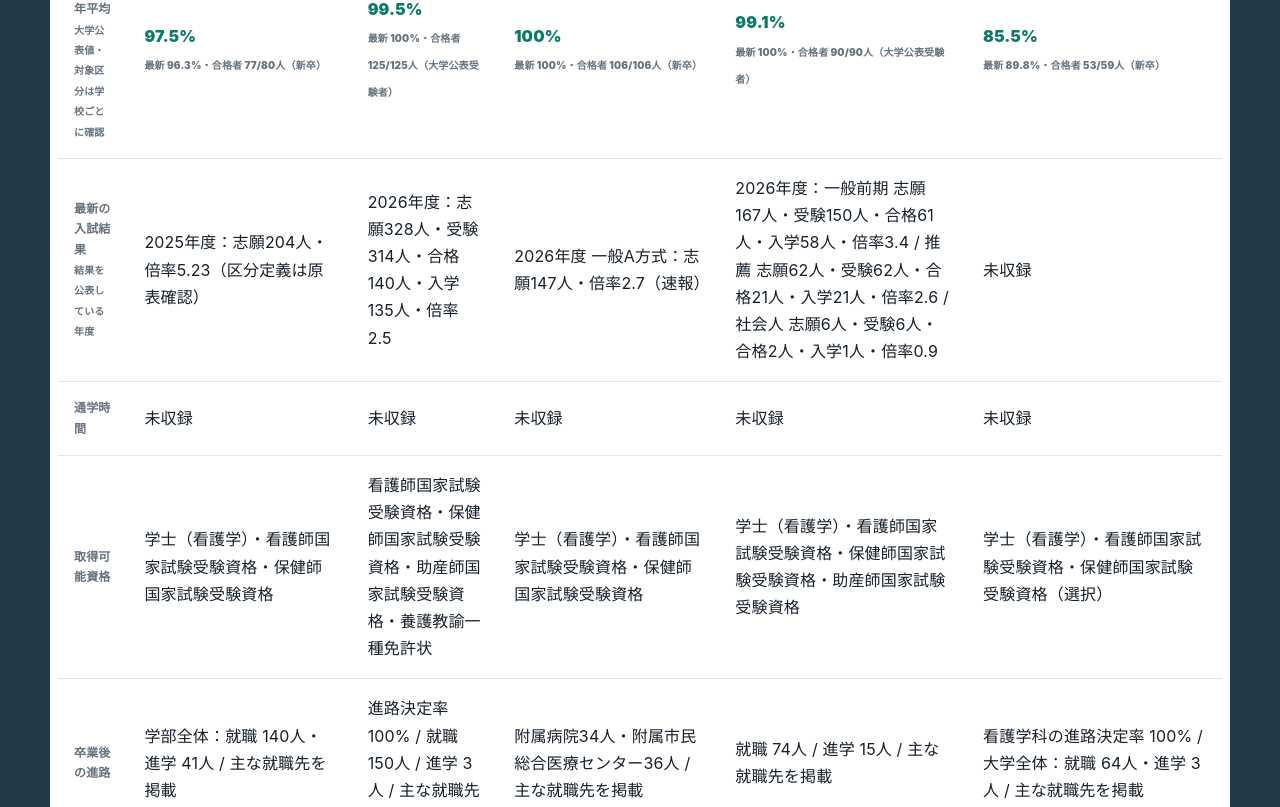
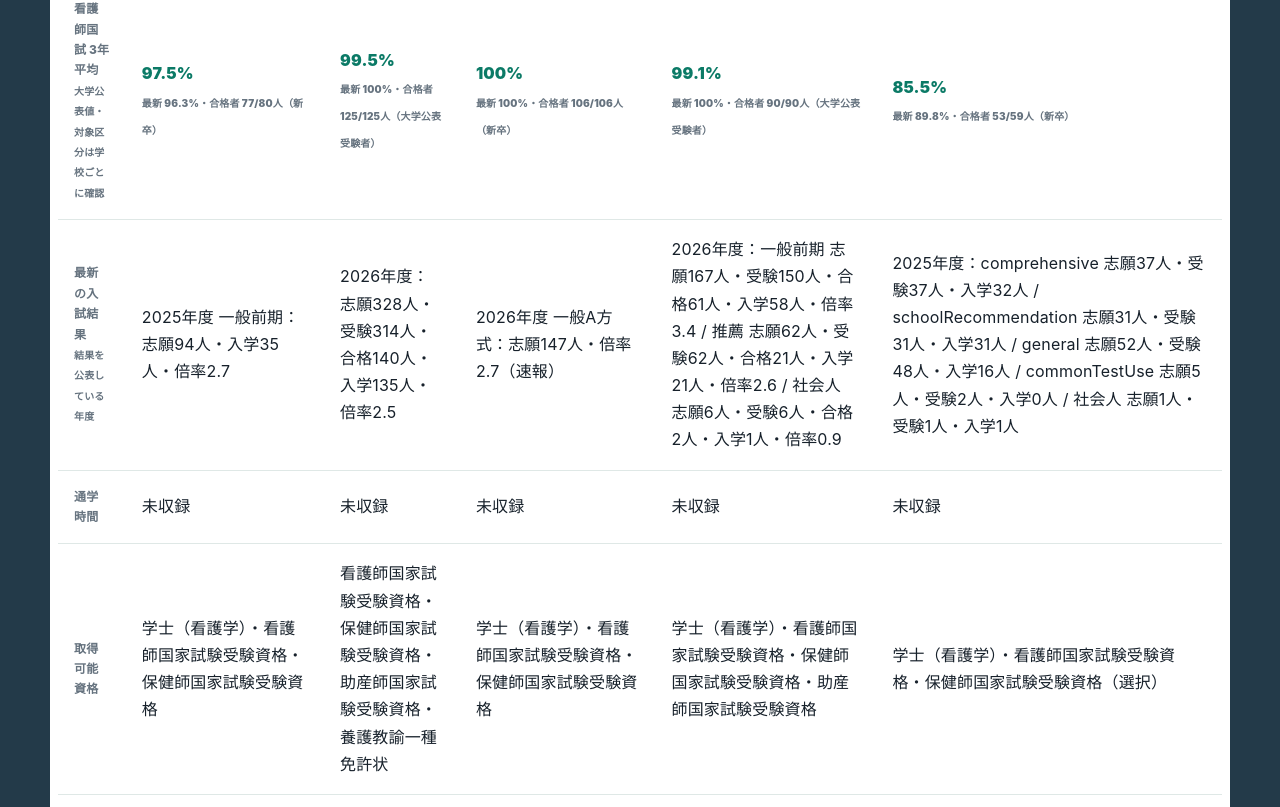
Before and after one commit to toneai0717-bit/kangoshi-shingaku-navi, a Next.js app: page / in a window 1280 px wide. Shown: the part 3178-3985 px from the top of the page. Built offline with nearby package versions, Linux system fonts and the light colour scheme.

Commit message:
feat: complete priority admissions and cost data

```diff
--- a/app/data/schools.ts
+++ b/app/data/schools.ts
@@ -19,6 +19,7 @@ type RawSchool = {
   };
   admissions?: Array<{
     academicYear: number;
+    selectionType?: string;
     recruitment?: Record<string, number | string | null>;
     result?: Record<string, unknown>;
     notes?: string;
@@ -29,6 +30,8 @@ type RawSchool = {
     annualTuition?: number;
     textbookAndUniformEstimateAnnual?: { min: number; max: number };
     insuranceEstimateFourYear?: number;
+    otherInitialCostsEstimate?: number;
+    otherInitialCosts?: string;
     practicalFee?: number;
     breakdown?: { practicalTraining?: number };
     experimentalPracticeFee?: { annualFromYear2?: number };
@@ -90,6 +93,7 @@ export type School = {
   missingFieldLabels: string[];
   entranceExamFeeLabel: string;
   materialsCostLabel: string;
+  otherInitialCostLabel: string;
   admissionSummary: string;
   admissionResultSummary: string;
   careerSummary: string;
@@ -169,8 +173,10 @@ const formatAdmissionSummary = (admissions: RawSchool['admissions']) => {
 };
 
 const formatAdmissionResult = (admissions: RawSchool['admissions']) => {
-  const admission = admissions?.find((item) => item.result)?.result;
-  const academicYear = admissions?.find((item) => item.result)?.academicYear;
+  const admissionRecord = admissions?.find((item) => item.selectionType === 'generalFirstTerm' && item.result)
+    ?? admissions?.find((item) => item.result);
+  const admission = admissionRecord?.result;
+  const academicYear = admissionRecord?.academicYear;
   if (!admission || academicYear === undefined) return '未収録';
 
   const formatRow = (label: string, row: Record<string, unknown>) => {
@@ -188,13 +194,14 @@ const formatAdmissionResult = (admissions: RawSchool['admissions']) => {
   if (rows.length) return `${academicYear}年度：${rows.join(' / ')}`;
 
   if (typeof admission.applicants === 'number') {
+    const selectionLabel = admissionRecord.selectionType === 'generalFirstTerm' ? ' 一般前期' : '';
     const applicants = `志願${admission.applicants}人`;
     const examinees = typeof admission.examinees === 'number' ? `・受験${admission.examinees}人` : '';
     const finalPassers = typeof admission.finalPassers === 'number' ? `・合格${admission.finalPassers}人` : '';
     const enrollees = typeof admission.enrollees === 'number' ? `・入学${admission.enrollees}人` : '';
     const ratio = typeof admission.applicantRatio === 'number' ? `・倍率${admission.applicantRatio}` : '';
     const note = admission.departmentCapacity !== undefined ? '（区分定義は原表確認）' : '';
-    return `${academicYear}年度：${applicants}${examinees}${finalPassers}${enrollees}${ratio}${note}`;
+    return `${academicYear}年度${selectionLabel}：${applicants}${examinees}${finalPassers}${enrollees}${ratio}${note}`;
   }
 
   if (typeof admission.generalA方式Applicants === 'number') {
@@ -233,6 +240,11 @@ const formatMaterialsCost = (fee: RawSchool['fees'][number] | undefined) => {
   if (practicalTraining === undefined) return '未収録';
   const fromYear = fee.experimentalPracticeFee?.annualFromYear2 ? '（2年次〜）' : '';
   return `実習費 年${formatMan(practicalTraining)}${fromYear}`;
+};
+
+const formatOtherInitialCosts = (fee: RawSchool['fees'][number] | undefined) => {
+  if (!fee?.otherInitialCostsEstimate) return '未収録';
+  return `${formatMan(fee.otherInitialCostsEstimate)}${fee.otherInitialCosts ? `（${fee.otherInitialCosts}）` : ''}`;
 };
 
 const buildSchool = (raw: RawSchool): School => {
@@ -279,6 +291,7 @@ const buildSchool = (raw: RawSchool): School => {
     missingFieldLabels: raw.dataQuality.missingFields.map((field) => missingFieldLabels[field] ?? field),
     entranceExamFeeLabel: formatEntranceExamFee(fee?.entranceExamFee),
     materialsCostLabel: formatMaterialsCost(fee),
+    otherInitialCostLabel: formatOtherInitialCosts(fee),
     admissionSummary: formatAdmissionSummary(raw.admissions),
     admissionResultSummary: formatAdmissionResult(raw.admissions),
     careerSummary: formatCareerSummary(raw.career),
--- a/data/research/kanto-nursing-5-2026-08-26.json
+++ b/data/research/kanto-nursing-5-2026-08-26.json
@@ -72,6 +72,19 @@
           },
           "notes": "大学公表の学部入試状況表に掲載された看護学科行。区分別の列定義は原表を併記して再確認する。",
           "sourceIds": ["tmu-admission-results-2025"]
+        },
+        {
+          "academicYear": 2025,
+          "selectionType": "generalFirstTerm",
+          "result": {
+            "recruitment": 35,
+            "applicants": 94,
+            "applicantRatio": 2.7,
+            "admitted": 43,
+            "enrollees": 35
+          },
+          "notes": "一般選抜前期日程の公式表。募集人員・志願者・倍率・合格者・入学者の列定義を確認済み。",
+          "sourceIds": ["tmu-admission-results-2025-general"]
         }
       ],
       "fees": [
@@ -365,10 +378,11 @@
           "admissionFee": 282000,
           "annualTuition": 642960,
           "knownFourYearSchoolCostEstimate": {
-            "value": 2853840,
-            "calculation": "入学料＋授業料年額×4。保険料、後援会費、教科書、PC等は別。"
+            "value": 2931210,
+            "calculation": "入学料＋授業料年額×4＋保険料5,370円＋後援会費60,000円＋同窓会費12,000円。教科書・PC等は別。"
           },
-          "otherInitialCosts": "学生教育研究災害傷害保険料、後援会費、同窓会費等が別途必要。",
+          "otherInitialCostsEstimate": 77370,
+          "otherInitialCosts": "保険料5,370円（4年分）・後援会費60,000円・同窓会費12,000円など。初年度の確認済み合計は1,002,330円。",
           "sourceIds": ["chiba-fees"]
         }
       ],
@@ -435,6 +449,18 @@
           "recruitment": { "comprehensive": 20, "schoolRecommendation": 40, "general": 20, "commonTestUse": "若干名", "socialAdult": "若干名", "overseasReturnee": "若干名" },
           "notes": "公式入試日程ページの2027年度看護学部欄を構造化。募集人員80名に対し、若干名区分の位置づけ・重複関係は募集要項で最終確認する。",
           "sourceIds": ["junshin-admissions-2027"]
+        },
+        {
+          "academicYear": 2025,
+          "result": {
+            "comprehensive": { "applicants": 37, "examinees": 37, "admitted": 37, "enrollees": 32 },
+            "schoolRecommendation": { "applicants": 31, "examinees": 31, "admitted": 31, "enrollees": 31 },
+            "general": { "recruitment": 25, "applicants": 52, "examinees": 48, "admitted": 48, "enrollees": 16 },
+            "commonTestUse": { "applicants": 5, "examinees": 2, "admitted": 2, "enrollees": 0 },
+            "socialAdult": { "applicants": 1, "examinees": 1, "admitted": 1, "enrollees": 1 }
+          },
+          "notes": "公式FACT BOOK 2025の看護学部・選抜区分別表。募集定員が若干名の区分は数値を補完せず、実績のみ構造化。",
+          "sourceIds": ["junshin-factbook-2025"]
         }
       ],
       "fees": [
@@ -481,7 +507,7 @@
         "confidence": "high",
         "missingFields": ["2026 national exam result", "textbookCost", "homeCommuteTime"]
       },
-      "sourceIds": ["junshin-program", "junshin-capacity", "junshin-admissions-2027", "junshin-fees", "junshin-national-exam", "junshin-career", "junshin-career-2026", "junshin-scholarships", "junshin-admission"]
+      "sourceIds": ["junshin-program", "junshin-capacity", "junshin-admissions-2027", "junshin-factbook-2025", "junshin-fees", "junshin-national-exam", "junshin-career", "junshin-career-2026", "junshin-scholarships", "junshin-admission"]
     }
   ],
   "sources": [
@@ -489,6 +515,7 @@
     { "id": "tmu-program", "title": "東京都立大学 看護学科概要", "url": "https://www.hs.tmu.ac.jp/faculty/kango/info.html", "sourceType": "university-official", "accessedAt": "2026-08-26", "verificationStatus": "verified" },
     { "id": "tmu-admissions-2027", "title": "東京都立大学 2027年度入試募集人員", "url": "https://www.tmu.ac.jp/entrance/faculty/34824.html?d=assets/files/download/entrance/guide/2026/2027bosyuujinin.pdf", "sourceType": "official-pdf", "publishedOrUpdated": "2026-07-28", "accessedAt": "2026-08-26", "verificationStatus": "partially-structured" },
     { "id": "tmu-admission-results-2025", "title": "東京都立大学 2025年度入試状況（学部）", "url": "https://www.tmu.ac.jp/university/kyouikujouhoutop/legal-matters/sinrotop/22536.html", "sourceType": "university-official", "accessedAt": "2026-08-26", "verificationStatus": "partially-structured" },
+    { "id": "tmu-admission-results-2025-general", "title": "東京都立大学 2025年度入学試験実施状況（一般選抜）", "url": "https://www.tmu.ac.jp/entrance/faculty/37427/condition.html?d=assets/files/download/entrance/2025_entrance_examination_implementation_status.pdf", "sourceType": "official-pdf", "accessedAt": "2026-08-27", "verificationStatus": "verified" },
     { "id": "tmu-fees", "title": "東京都立大学 学費・減免制度・奨学金制度等", "url": "https://www.tmu.ac.jp/campuslife_career/expenses.html", "sourceType": "university-official", "accessedAt": "2026-08-27", "verificationStatus": "verified" },
     { "id": "tmu-fees-2026-exemption", "title": "東京都立大学 2026年度授業料等減免・分納申請", "url": "https://gs.tmu.ac.jp/exemption/996.html", "sourceType": "university-official", "accessedAt": "2026-08-27", "verificationStatus": "verified" },
     { "id": "tmu-national-exam", "title": "東京都立大学 国家資格試験合格状況", "url": "https://www.hs.tmu.ac.jp/campus/passing.html", "sourceType": "university-official", "accessedAt": "2026-08-26", "verificationStatus": "verified" },
@@ -518,13 +545,14 @@
     { "id": "chiba-admissions-2027", "title": "千葉大学看護学部 2027年度入学者選抜概要", "url": "https://www.n.chiba-u.jp/admission/undergraduate/opencampus/oc-1.html", "sourceType": "university-official", "accessedAt": "2026-08-26", "verificationStatus": "verified" },
     { "id": "chiba-admission-results", "title": "千葉大学看護学部 志願者数・合格者数", "url": "https://www.n.chiba-u.jp/students/index.html", "sourceType": "university-official", "accessedAt": "2026-08-27", "verificationStatus": "verified" },
     { "id": "chiba-admission-fee", "title": "千葉大学看護学部 よくいただくお問い合わせ（入学検定料）", "url": "https://www.n.chiba-u.jp/contact/faq.html", "sourceType": "university-official", "accessedAt": "2026-08-26", "verificationStatus": "verified" },
-    { "id": "chiba-fees", "title": "千葉大学看護学部 学費等", "url": "https://www.n.chiba-u.jp/admission/undergraduate/opencampus/oc-1.html", "sourceType": "university-official", "accessedAt": "2026-08-26", "verificationStatus": "verified" },
+    { "id": "chiba-fees", "title": "千葉大学看護学部 学費等", "url": "https://www.n.chiba-u.jp/admission/undergraduate/opencampus/oc-1.html", "sourceType": "university-official", "accessedAt": "2026-08-27", "verificationStatus": "verified" },
     { "id": "chiba-national-exam", "title": "千葉大学看護学部 国家試験・進路", "url": "https://www.n.chiba-u.jp/students/index.html", "sourceType": "university-official", "accessedAt": "2026-08-26", "verificationStatus": "verified" },
     { "id": "chiba-career", "title": "千葉大学看護学部 国家試験・進路", "url": "https://www.n.chiba-u.jp/students/index.html", "sourceType": "university-official", "accessedAt": "2026-08-26", "verificationStatus": "verified" },
     { "id": "chiba-scholarships", "title": "千葉大学 2027大学案内 奨学金・授業料支援", "url": "https://www.n.chiba-u.jp/outline/pamphlet/undergraduate_2027/pageindices/index21.html", "sourceType": "official-pamphlet", "accessedAt": "2026-08-27", "verificationStatus": "verified" },
     { "id": "junshin-program", "title": "東京純心大学 看護学部看護学科", "url": "https://www.t-junshin.ac.jp/univ/dep07.html", "sourceType": "university-official", "accessedAt": "2026-08-26", "verificationStatus": "verified" },
     { "id": "junshin-capacity", "title": "東京純心大学 収容定員及び在籍数", "url": "https://www.t-junshin.ac.jp/univ/col/summary__trashed/fixed_number.html", "sourceType": "university-official", "publishedOrUpdated": "2026-05-01", "accessedAt": "2026-08-26", "verificationStatus": "verified" },
     { "id": "junshin-admissions-2027", "title": "東京純心大学 選抜試験情報・出願", "url": "https://www.t-junshin.ac.jp/univ/pro/schedule.html", "sourceType": "university-official", "accessedAt": "2026-08-26", "verificationStatus": "partially-structured" },
+    { "id": "junshin-factbook-2025", "title": "東京純心大学 FACT BOOK 2025", "url": "https://www.t-junshin.ac.jp/univ/wp-content/uploads/FACT_BOOK2025.pdf", "sourceType": "official-pdf", "accessedAt": "2026-08-27", "verificationStatus": "verified" },
     { "id": "junshin-fees", "title": "東京純心大学 検定料・授業料", "url": "https://www.t-junshin.ac.jp/univ/pro/price.html", "sourceType": "university-official", "accessedAt": "2026-08-26", "verificationStatus": "verified" },
     { "id": "junshin-national-exam", "title": "東京純心大学 自己点検評価書・看護師国家試験データ", "url": "https://www.t-junshin.ac.jp/univ/wp-content/uploads/R6zikotenkenhyokasyo.pdf", "sourceType": "official-pdf", "accessedAt": "2026-08-26", "verificationStatus": "verified" },
     { "id": "junshin-career", "title": "東京純心大学 卒業後の進路・就職先", "url": "https://www.t-junshin.ac.jp/univ/col/h30_006.html", "sourceType": "university-official", "accessedAt": "2026-08-26", "verificationStatus": "verified" },
```
Also changed, not shown: app/page.tsx (+1 -1 lines).
